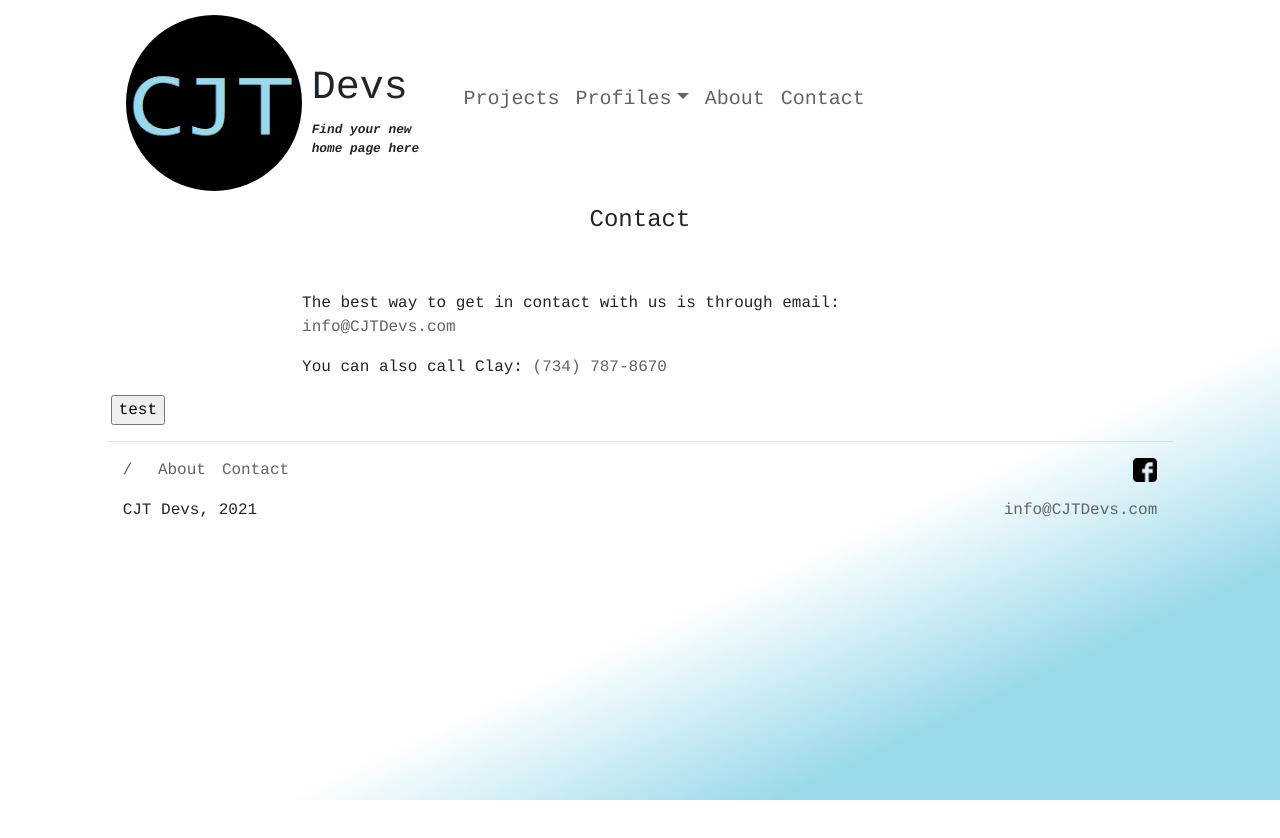
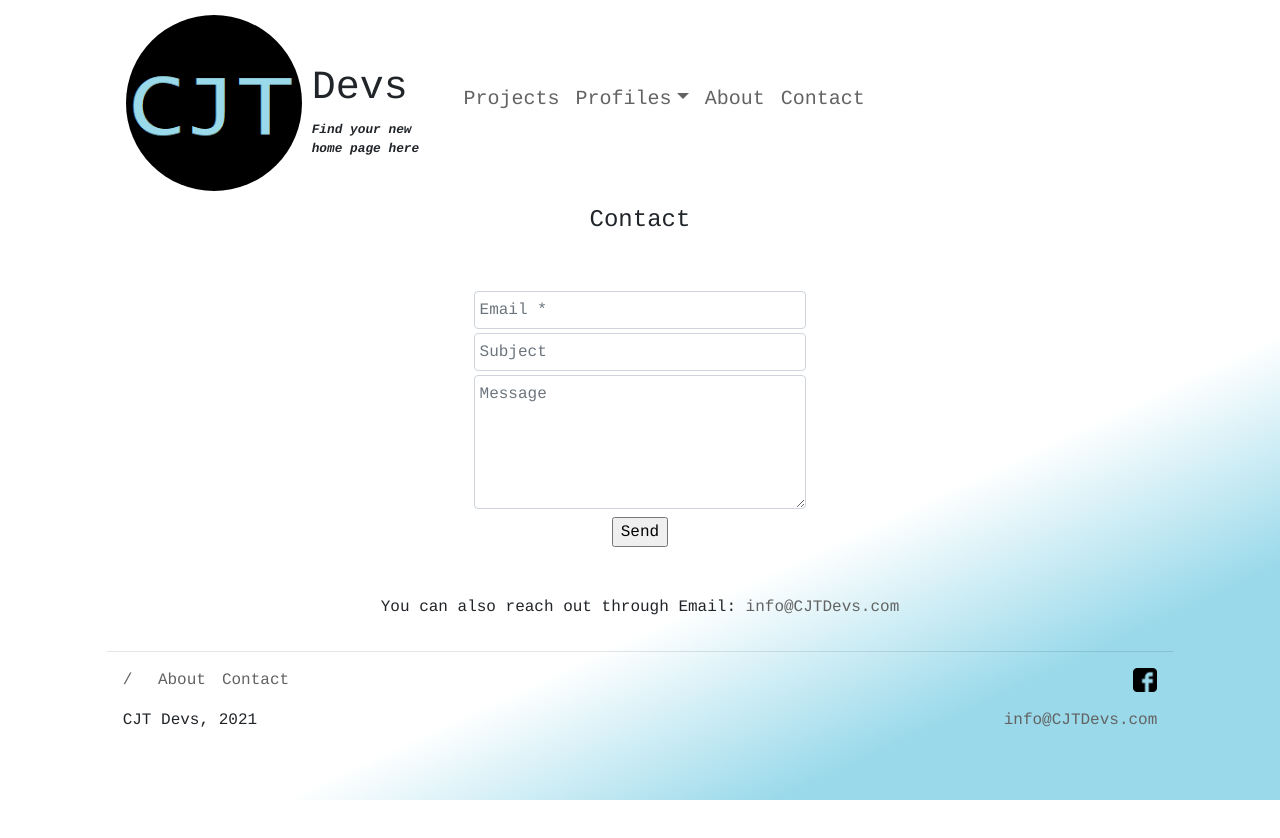
Before and after one commit to ClaytonTreder/cjtdevs-com, a React (Create React App) app: page /contact in a window 1280 px wide. Shown: the top 838 px of the page. Built offline with nearby package versions, Linux system fonts and the light colour scheme.

Commit message:
contact form added

```diff
--- a/src/components/Contact.js
+++ b/src/components/Contact.js
@@ -1,16 +1,16 @@
+import { useState } from "react";
+
 const axios = require("axios");
 
 function Contact() {
-  const requestOptions = {
-    method: "POST",
-    headers: { "Content-Type": "application/json" },
-    body: {
-      from: "info@cjtdevs.com",
-      to: "info@cjtdevs.com",
-      subject: "Client Sent Email --- Sending Email using Node.js",
-      text: "That was easy!",
-    },
+  let mailBody = {
+    from: null,
+    to: "info@cjtdevs.com",
+    subject: null,
+    text: null,
   };
+  const [state, setValue] = useState(mailBody);
+
   function sendEmail() {
     axios({
       method: "POST",
@@ -19,12 +19,7 @@ function Contact() {
         "Content-Type": "application/json",
         "Access-Control-Allow-Origin": "https://cjtdevs.com",
       },
-      data: {
-        from: "info@cjtdevs.com",
-        to: "info@cjtdevs.com",
-        subject: "Client Sent Email --- Sending Email using Node.js",
-        text: "That was easy!",
-      },
+      data: state,
     });
   }
   return (
@@ -32,16 +27,64 @@ function Contact() {
       <div class="d-flex justify-content-center mb-5 mt-2">
         <h4>Contact</h4>
       </div>
-      <div class="col-md-8 offset-md-2">
+      <div class="col-md-4 offset-md-4">
+        <div className="form-row">
+          <input
+            type="text"
+            className="form-control col-12"
+            placeholder="Email *"
+            name="from"
+            onChange={(e) =>
+              setValue((prevState) => ({
+                ...prevState,
+                from: e.target.value,
+              }))
+            }
+          />
+        </div>
+        <div className="form-row">
+          <input
+            type="text"
+            className="form-control my-1 col-12"
+            placeholder="Subject"
+            name="subject"
+            onChange={(e) =>
+              setValue((prevState) => ({
+                ...prevState,
+                subject: e.target.value,
+              }))
+            }
+          />
+        </div>
+        <div className="form-row">
+          <textarea
+            className="form-control col-12"
+            rows="5"
+            name="text"
+            placeholder="Message"
+            onChange={(e) =>
+              setValue((prevState) => ({
+                ...prevState,
+                text: e.target.value,
+              }))
+            }
+          />
+        </div>
+        <div className="form-row">
+          <input
+            type="button"
+            className="offset-md-5 mt-2 col-md-2"
+            onClick={sendEmail}
+            value="Send"
+          />
+        </div>
+      </div>
+      <div class="text-center mt-5">
         <p>
-          The best way to get in contact with us is through email:{" "}
+          You can also reach out through Email:{" "}
           <a href="mailto:info@CJTDevs.com">info@CJTDevs.com</a>
         </p>
-        <p>
-          You can also call Clay: <a href="tel:+17347878670">(734) 787-8670</a>
-        </p>
       </div>
-      <input type="button" onClick={sendEmail} value="test" />
     </div>
   );
 }
```
